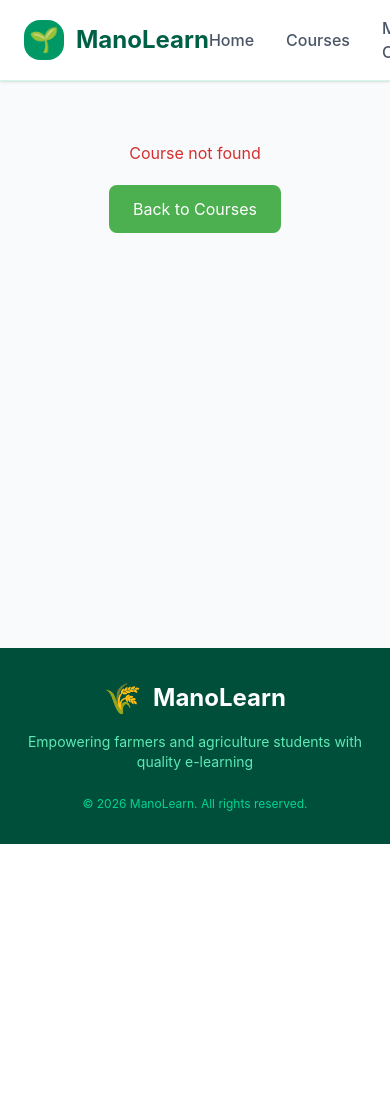
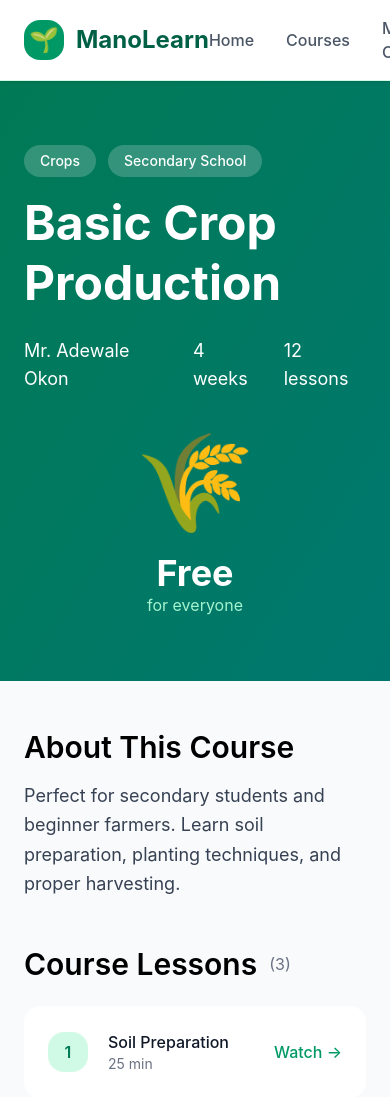
Before and after one commit to JM-19G/My-E-Learning-Website, a React (Vite) app in the folder ManoLearn/: page /course/1 in a window 390 px wide. Before the commit this address had no page. Shown: the top 1097 px of the page. Before the commit the page ends 844 px from the top, so only its background shows below. Built offline with nearby package versions, Linux system fonts and the light colour scheme.

Commit message:
I build responsive CourseDetail page with hero, enrollment button, lessons list, and agri theme

```diff
--- a/ManoLearn/src/pages/course/CourseDetail.jsx
+++ b/ManoLearn/src/pages/course/CourseDetail.jsx
@@ -1,145 +1,155 @@
 // src/pages/course/CourseDetail.jsx
-import { useParams, useNavigate } from 'react-router-dom';
-import { courses } from '../../data/courses.js';
-import { Link } from 'react-router-dom';
+import { useParams, Link } from 'react-router-dom';
+import { useState } from 'react';
+import courses from '../../data/courses';
 
-export default function CourseDetail() {
-  const { courseId } = useParams();
-  const navigate = useNavigate();
+const CourseDetail = () => {
+  const { id } = useParams();
+  const course = courses.find(c => c.id === parseInt(id));
 
-  const course = courses.find(c => c.id === Number(courseId));
+  const [enrolled, setEnrolled] = useState(false);
 
   if (!course) {
     return (
-      <div style={{ padding: '60px 20px', textAlign: 'center' }}>
-        <h1 style={{ color: '#d32f2f' }}>Course not found</h1>
-        <button
-          onClick={() => navigate('/catalog')}
-          style={{
-            marginTop: '20px',
-            padding: '12px 24px',
-            background: '#4caf50',
-            color: 'white',
-            border: 'none',
-            borderRadius: '8px',
-            cursor: 'pointer'
-          }}
-        >
+      <div className="min-h-screen flex items-center justify-center">
+        <div className="text-center">
+          <h2 className="text-3xl font-bold text-gray-800">Course Not Found</h2>
+          <p className="text-gray-500 mt-4">The course you're looking for doesn't exist.</p>
+          <Link to="/courses" className="mt-6 inline-block bg-emerald-600 text-white px-8 py-3 rounded-2xl font-medium">
             Back to Courses
-        </button>
+          </Link>
+        </div>
       </div>
     );
   }
 
+  const handleEnroll = () => {
+    setEnrolled(true);
+    alert(`🎉 Successfully enrolled in "${course.title}"!\nYou can now access all lessons.`);
+  };
+
   return (
-    <div style={{ padding: '40px 20px', maxWidth: '1100px', margin: '0 auto' }}>
-      <button
-        onClick={() => navigate('/catalog')}
-        style={{
-          marginBottom: '24px',
-          padding: '10px 20px',
-          background: '#e0e0e0',
-          border: 'none',
-          borderRadius: '6px',
-          cursor: 'pointer'
-        }}
-      >
-        ← Back to Catalog
-      </button>
-
-      <div style={{
-        background: 'white',
-        borderRadius: '12px',
-        overflow: 'hidden',
-        boxShadow: '0 4px 16px rgba(0,0,0,0.1)'
-      }}>
-        <img
-          src={course.thumbnail}
-          alt={course.title}
-          style={{ width: '100%', height: '300px', objectFit: 'cover' }}
-        />
-
-        <div style={{ padding: '32px' }}>
-          <h1 style={{ color: '#1b5e20', margin: '0 0 16px' }}>
-            {course.title}
-          </h1>
-
-          <div style={{ display: 'flex', gap: '16px', marginBottom: '24px' }}>
-            <span style={{
-              background: '#e8f5e9',
-              color: '#2e7d32',
-              padding: '6px 14px',
-              borderRadius: '20px',
-              fontSize: '0.9rem'
-            }}>
+    <div className="min-h-screen bg-gray-50">
+      {/* Hero Banner */}
+      <div className="bg-gradient-to-br from-emerald-700 to-teal-700 text-white">
+        <div className="max-w-7xl mx-auto px-6 py-16 flex flex-col lg:flex-row gap-10 items-center">
+          <div className="flex-1">
+            <div className="flex items-center gap-3 mb-4">
+              <span className="px-4 py-1.5 bg-white/20 backdrop-blur-sm rounded-full text-sm font-medium">
+                {course.category}
+              </span>
+              <span className="px-4 py-1.5 bg-white/20 backdrop-blur-sm rounded-full text-sm font-medium">
                 {course.level}
-            </span>
-            <span style={{
-              background: '#e3f2fd',
-              color: '#1565c0',
-              padding: '6px 14px',
-              borderRadius: '20px',
-              fontSize: '0.9rem'
-            }}>
-              {course.sector}
               </span>
             </div>
 
-          <p style={{ fontSize: '1.1rem', lineHeight: '1.6', color: '#333', marginBottom: '32px' }}>
+            <h1 className="text-5xl font-bold leading-tight mb-6">{course.title}</h1>
+
+            <div className="flex items-center gap-6 text-lg">
+              <div> {course.instructor}</div>
+              <div> {course.duration}</div>
+              <div> {course.lessonsCount || course.lessons?.length || 0} lessons</div>
+            </div>
+          </div>
+
+          <div className="flex-shrink-0 text-center lg:text-right">
+            <div className="text-8xl mb-6">{course.image}</div>
+            <div className="text-4xl font-bold">Free</div>
+            <p className="text-emerald-200">for everyone</p>
+          </div>
+        </div>
+      </div>
+
+      <div className="max-w-7xl mx-auto px-6 py-12 grid grid-cols-1 lg:grid-cols-3 gap-10">
+        {/* Main Content */}
+        <div className="lg:col-span-2 space-y-12">
+          <div>
+            <h2 className="text-3xl font-semibold mb-4">About This Course</h2>
+            <p className="text-gray-700 leading-relaxed text-lg">
               {course.description}
             </p>
+          </div>
 
-          <h2 style={{ color: '#2e7d32', margin: '0 0 20px' }}>Lessons</h2>
+          {/* Lessons List */}
+          <div>
+            <h2 className="text-3xl font-semibold mb-6 flex items-center gap-3">
+              Course Lessons
+              <span className="text-base font-normal text-gray-500">({course.lessons?.length || 0})</span>
+            </h2>
 
-          <div style={{ display: 'flex', flexDirection: 'column', gap: '16px' }}>
-            {course.lessons.map(lesson => (
-              <Link
+            <div className="space-y-4">
+              {course.lessons && course.lessons.length > 0 ? (
+                course.lessons.map((lesson, index) => (
+                  <div
                     key={lesson.id}
-                to={`/courses/${course.id}/lessons/${lesson.id}`}
-                style={{
-                  display: 'flex',
-                  justifyContent: 'space-between',
-                  alignItems: 'center',
-                  padding: '16px 20px',
-                  background: '#f5f5f5',
-                  borderRadius: '8px',
-                  textDecoration: 'none',
-                  color: '#333',
-                  transition: 'background 0.2s'
-                }}
-                onMouseOver={e => e.currentTarget.style.background = '#e8f5e9'}
-                onMouseOut={e => e.currentTarget.style.background = '#f5f5f5'}
+                    className="bg-white rounded-2xl p-6 flex items-center justify-between hover:shadow-md transition group"
                   >
+                    <div className="flex items-center gap-5">
+                      <div className="w-10 h-10 bg-emerald-100 text-emerald-700 rounded-2xl flex items-center justify-center font-semibold">
+                        {index + 1}
+                      </div>
                       <div>
-                  <strong>{lesson.title}</strong>
-                  <div style={{ color: '#666', fontSize: '0.9rem', marginTop: '4px' }}>
-                    {lesson.duration}
+                        <h4 className="font-medium text-gray-900">{lesson.title}</h4>
+                        <p className="text-sm text-gray-500">{lesson.duration}</p>
                       </div>
                     </div>
-                <span style={{ color: '#4caf50' }}>▶</span>
+                    <Link
+                      to={`/lesson/${course.id}/${lesson.id}`}
+                      className="text-emerald-600 hover:text-emerald-700 font-medium group-hover:translate-x-1 transition"
+                    >
+                      Watch →
                     </Link>
-            ))}
+                  </div>
+                ))
+              ) : (
+                <div className="bg-white rounded-3xl p-12 text-center">
+                  <p className="text-gray-500">Lessons will be added soon. Stay tuned!</p>
+                </div>
+              )}
+            </div>
+          </div>
         </div>
 
-          {/* We'll add "Enroll" button later – for now just browse lessons */}
-          <div style={{ marginTop: '40px', textAlign: 'center' }}>
+        {/* Sidebar */}
+        <div className="lg:col-span-1">
+          <div className="bg-white rounded-3xl p-8 sticky top-8 shadow-sm">
+            <div className="text-center mb-8">
+              <div className="text-5xl mb-4">{course.image}</div>
+              <div className="text-4xl font-bold text-emerald-700">Free</div>
+            </div>
+
+            {!enrolled ? (
               <button
-              style={{
-                padding: '14px 40px',
-                background: '#4caf50',
-                color: 'white',
-                border: 'none',
-                borderRadius: '8px',
-                fontSize: '1.1rem',
-                cursor: 'pointer'
-              }}
-              onClick={() => alert('Enrollment feature coming soon!')}
+                onClick={handleEnroll}
+                className="w-full bg-emerald-600 hover:bg-emerald-700 text-white font-semibold py-4 rounded-2xl text-lg transition mb-4"
               >
-              Enroll in this Course
+                Enroll Now - It's Free
               </button>
+            ) : (
+              <div className="w-full bg-emerald-100 text-emerald-700 font-semibold py-4 rounded-2xl text-center text-lg">
+                 You are enrolled!
+              </div>
+            )}
+
+            <div className="mt-8 space-y-6 text-sm">
+              <div className="flex justify-between">
+                <span className="text-gray-500">Rating</span>
+                <span className="font-medium"> {course.rating}</span>
+              </div>
+              <div className="flex justify-between">
+                <span className="text-gray-500">Students Enrolled</span>
+                <span className="font-medium">{course.students?.toLocaleString()}</span>
+              </div>
+              <div className="flex justify-between">
+                <span className="text-gray-500">Duration</span>
+                <span className="font-medium">{course.duration}</span>
+              </div>
+            </div>
           </div>
         </div>
       </div>
     </div>
   );
-}
+};
+
+export default CourseDetail;
```
Lines whose indentation alone changed are shown as unchanged.
